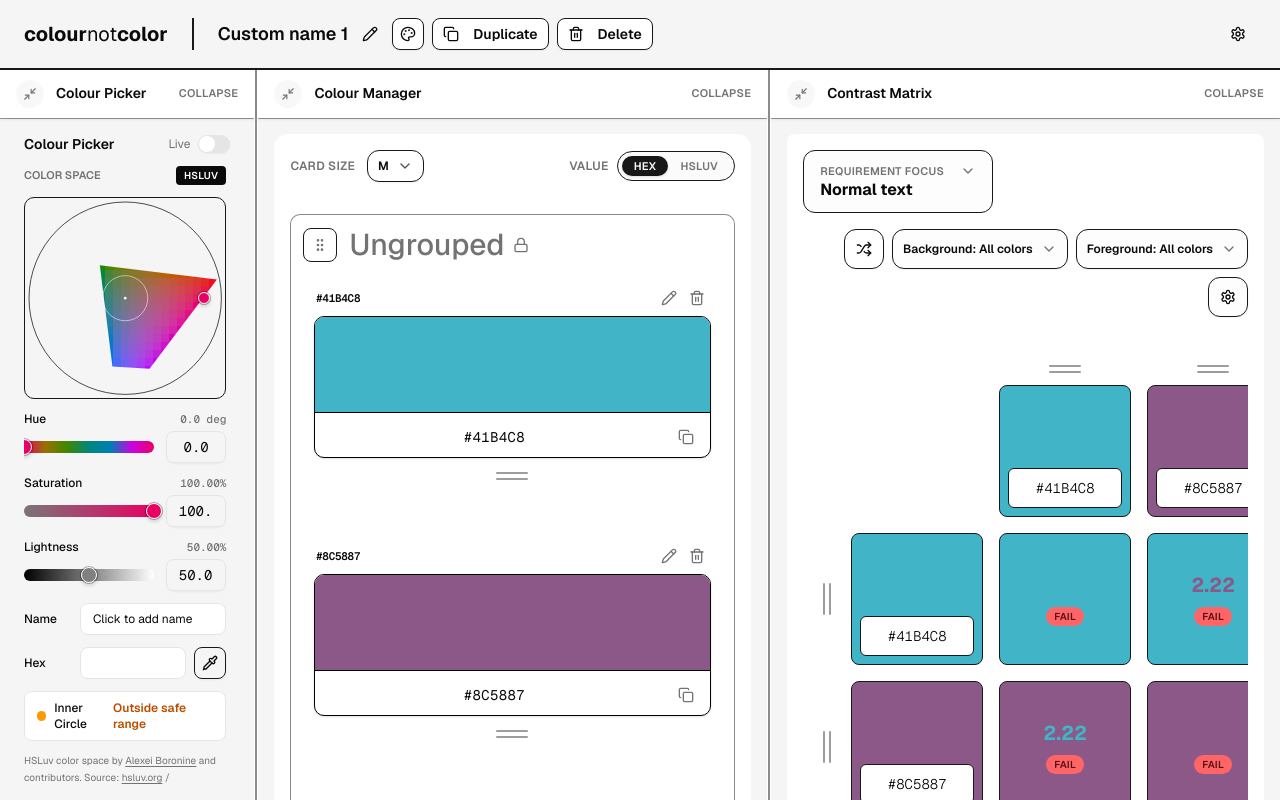
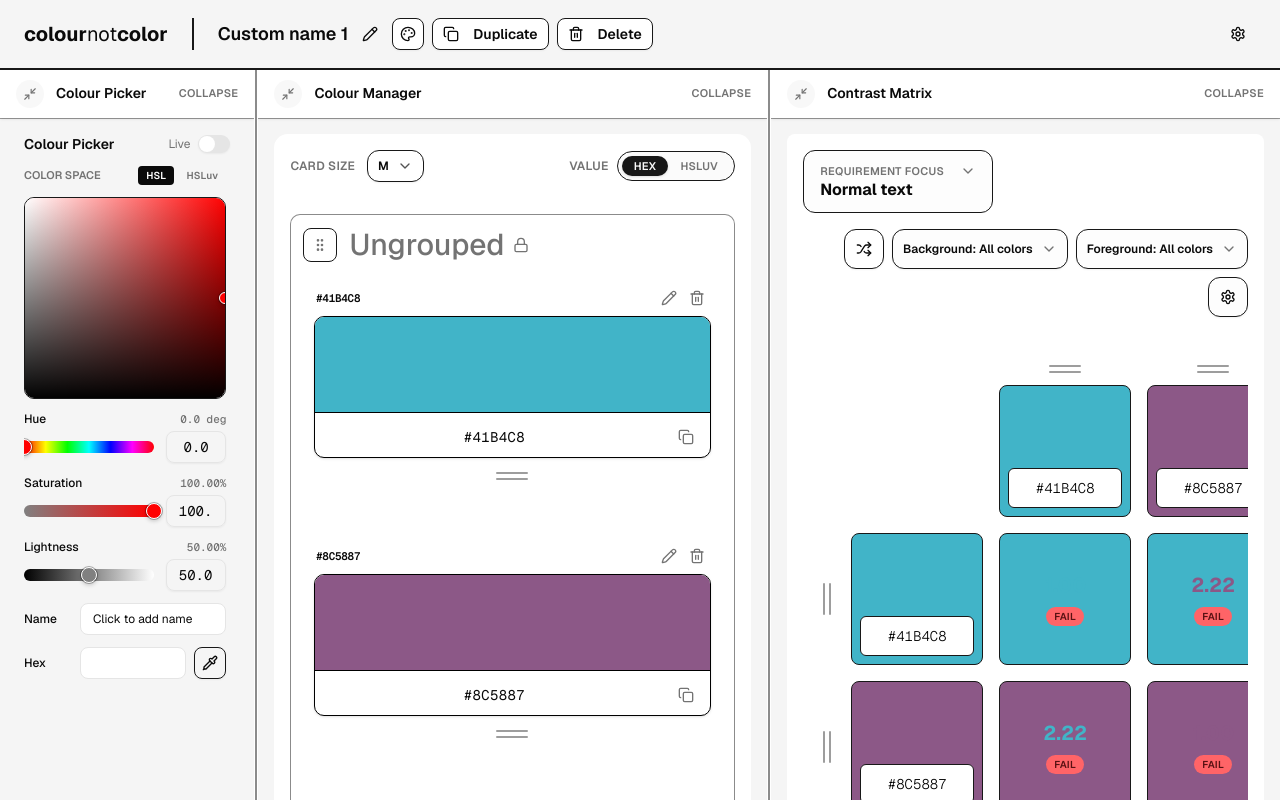
Before and after one commit to oldbugo/colournotcolor, a Next.js app: page / in a window 1280 px wide. Built offline with nearby package versions, Linux system fonts and the light colour scheme.

Commit message:
Added back HSL colour space as the default

```diff
--- a/components/palette-manager.tsx
+++ b/components/palette-manager.tsx
@@ -34,7 +34,7 @@ type PaletteManagerProps = {
   showPaletteList?: boolean
 }
 
-type ColorMode = "hsluv"
+type ColorMode = "hsl" | "hsluv"
 type PlaneAxis = "h" | "s" | "l"
 
 type PlanePoint = {
@@ -61,6 +61,10 @@ const HSLUV_PLANE_PADDING_PX = 8
 const HSLUV_TEXTURE_SIZE = 400
 const HSLUV_TEXTURE_BLOCK_SIZE = 8
 const HSLUV_LIGHTNESS_EPSILON = 0.00000001
+const COLOR_MODE_OPTIONS: Array<{ key: ColorMode; label: string }> = [
+  { key: "hsl", label: "HSL" },
+  { key: "hsluv", label: "HSLuv" },
+]
 
 const PICKER_HEIGHTS_STORAGE_KEY = "palette-picker-heights-v1"
 
@@ -126,7 +130,7 @@ export function PaletteManager({
   const [preservedHue, setPreservedHue] = useState(0)
   const [hexValue, setHexValue] = useState("")
   const [customName, setCustomName] = useState("")
-  const colorMode: ColorMode = "hsluv"
+  const [colorMode, setColorMode] = useState<ColorMode>("hsl")
 
   const [isEditingHex, setIsEditingHex] = useState(false)
   const [isEditingName, setIsEditingName] = useState(false)
@@ -147,6 +151,7 @@ export function PaletteManager({
   const frozenEditingColorRef = useRef<EditingColor | null>(null)
   const lastEmittedColorRef = useRef<string | null>(null)
   const lastEmittedChannelsRef = useRef<Hsluv | null>(null)
+  const lastEmittedModeRef = useRef<ColorMode>(colorMode)
   const throttledColorRef = useRef<string | null>(null)
   const throttleTimeoutRef = useRef<ReturnType<typeof setTimeout> | null>(null)
   const LIVE_EMIT_THROTTLE_MS = 32
@@ -155,8 +160,9 @@ export function PaletteManager({
     (colorString: string) => {
       onColorChange(colorString)
       lastEmittedColorRef.current = colorString
+      lastEmittedModeRef.current = colorMode
     },
-    [onColorChange],
+    [colorMode, onColorChange],
   )
 
   const flushThrottledColor = useCallback(() => {
@@ -204,7 +210,7 @@ export function PaletteManager({
       setLightness(clamped.l)
       lastEmittedChannelsRef.current = clamped
 
-      const newHex = channelsToHexByMode(clamped).toUpperCase()
+      const newHex = channelsToHexByMode(clamped, colorMode).toUpperCase()
       setHexValue(newHex)
 
       if (mode === "silent") {
@@ -221,7 +227,7 @@ export function PaletteManager({
         pendingColorRef.current = fullColor
       }
     },
-    [customName, liveUpdate, queueColorEmit],
+    [colorMode, customName, liveUpdate, queueColorEmit],
   )
 
   useEffect(() => {
@@ -262,8 +268,14 @@ export function PaletteManager({
     }
   }, [])
 
-  const activePlaneMode: PlaneAxis = "l"
-  const pickerGeometry = useMemo(() => getPickerGeometry(lightness), [lightness])
+  const activePlaneMode: PlaneAxis = colorMode === "hsl" ? "h" : "l"
+  const pickerGeometry = useMemo(
+    () =>
+      colorMode === "hsl"
+        ? { lines: [], vertices: [], angles: [], outerCircleRadius: 0, innerCircleRadius: 0 }
+        : getPickerGeometry(lightness),
+    [colorMode, lightness],
+  )
   const pickerScale = useMemo(
     () => getPickerScale(pickerGeometry, HSLUV_TEXTURE_SIZE, HSLUV_TEXTURE_SIZE),
     [pickerGeometry],
@@ -277,6 +289,21 @@ export function PaletteManager({
       const x = Math.max(0, Math.min(e.clientX - rect.left, rect.width))
       const y = Math.max(0, Math.min(e.clientY - rect.top, rect.height))
       if (rect.width === 0 || rect.height === 0) {
+        return
+      }
+
+      if (colorMode === "hsl") {
+        const ratioX = x / rect.width
+        const ratioY = y / rect.height
+        const nextChannels: Hsluv = {
+          h: hue,
+          s: ratioToValue("s", ratioX),
+          l: ratioToValue("l", 1 - ratioY),
+        }
+        if (nextChannels.s > 0) {
+          setPreservedHue(nextChannels.h)
+        }
+        updateColorFromChannels(nextChannels)
         return
       }
 
@@ -302,7 +329,7 @@ export function PaletteManager({
       }
       updateColorFromChannels(nextChannels)
     },
-    [lightness, pickerGeometry, preservedHue, updateColorFromChannels],
+    [colorMode, hue, lightness, pickerGeometry, preservedHue, updateColorFromChannels],
   )
 
   const updateSliderFromEvent = useCallback(
@@ -357,8 +384,9 @@ export function PaletteManager({
       setCustomName(name)
       const reuseStored =
         lastEmittedColorRef.current === activeEditing.legacyValue &&
+        lastEmittedModeRef.current === colorMode &&
         lastEmittedChannelsRef.current
-      const channels = reuseStored ? lastEmittedChannelsRef.current! : hexToChannelsByMode(hex)
+      const channels = reuseStored ? lastEmittedChannelsRef.current! : hexToChannelsByMode(hex, colorMode)
       setHue(channels.h)
       setSaturation(channels.s)
       setLightness(channels.l)
@@ -381,7 +409,7 @@ export function PaletteManager({
     }
 
     applyEditingColor()
-  }, [draggingSlider, editingColor, debugFreezePopup, isDraggingPlane])
+  }, [colorMode, draggingSlider, editingColor, debugFreezePopup, isDraggingPlane])
 
 
   useEffect(() => {
@@ -439,7 +467,7 @@ export function PaletteManager({
       }
       return next
     })
-  }, [activePaletteId, editingColor, hasCustomPickerHeight, isPickerExpanded, showPaletteList, sidebarWidth])
+  }, [activePaletteId, colorMode, editingColor, hasCustomPickerHeight, isPickerExpanded, showPaletteList, sidebarWidth])
 
   useEffect(() => {
     if (!showPaletteList) {
@@ -550,7 +578,7 @@ export function PaletteManager({
   const handleHexSave = () => {
     const hex = tempHexValue.startsWith("#") ? tempHexValue : `#${tempHexValue}`
     if (/^#[0-9A-F]{6}$/i.test(hex)) {
-      const channels = hexToChannelsByMode(hex)
+      const channels = hexToChannelsByMode(hex, colorMode)
       if (channels.s > 0) {
         setPreservedHue(channels.h)
       }
@@ -667,13 +695,30 @@ export function PaletteManager({
       const eyeDropper = new window.EyeDropper()
       const result = await eyeDropper.open()
       const hex = result.sRGBHex.toUpperCase()
-      const channels = hexToChannelsByMode(hex)
+      const channels = hexToChannelsByMode(hex, colorMode)
       if (channels.s > 0) {
         setPreservedHue(channels.h)
       }
       updateColorFromChannels(channels, "immediate")
     } catch {
       // User cancelled
+    }
+  }
+
+  const handleColorModeChange = (nextMode: ColorMode) => {
+    if (nextMode === colorMode) {
+      return
+    }
+    setColorMode(nextMode)
+    if (!hexValue) {
+      return
+    }
+    const channels = hexToChannelsByMode(hexValue, nextMode)
+    setHue(channels.h)
+    setSaturation(channels.s)
+    setLightness(channels.l)
+    if (channels.s > 0) {
+      setPreservedHue(channels.h)
     }
   }
 
@@ -768,16 +813,23 @@ export function PaletteManager({
 
   const displayHue = saturation === 0 ? preservedHue : hue
   const isExtremeLightness =
-    lightness <= HSLUV_LIGHTNESS_EPSILON || lightness >= 100 - HSLUV_LIGHTNESS_EPSILON
+    colorMode === "hsluv" &&
+    (lightness <= HSLUV_LIGHTNESS_EPSILON || lightness >= 100 - HSLUV_LIGHTNESS_EPSILON)
 
   const currentColorHex = useMemo(
-    () => channelsToHexByMode({ h: hue, s: saturation, l: lightness }),
-    [hue, saturation, lightness],
+    () => channelsToHexByMode({ h: hue, s: saturation, l: lightness }, colorMode),
+    [colorMode, hue, saturation, lightness],
   )
 
   const planeSelection = useMemo(
-    () =>
-      mapHsluvSelectionToPlanePoint(
+    () => {
+      if (colorMode === "hsl") {
+        return {
+          xPercent: Math.max(0, Math.min(100, saturation)),
+          yPercent: Math.max(0, Math.min(100, 100 - lightness)),
+        }
+      }
+      return mapHsluvSelectionToPlanePoint(
         saturation > 0 ? hue : preservedHue,
         saturation,
         lightness,
@@ -785,12 +837,16 @@ export function PaletteManager({
         pickerScale,
         HSLUV_TEXTURE_SIZE,
         HSLUV_TEXTURE_SIZE,
-      ),
-    [hue, lightness, pickerGeometry, pickerScale, preservedHue, saturation],
+      )
+    },
+    [colorMode, hue, lightness, pickerGeometry, pickerScale, preservedHue, saturation],
   )
   const planeCursorX = planeSelection.xPercent
   const planeCursorY = planeSelection.yPercent
   const planeOverlay = useMemo(() => {
+    if (colorMode === "hsl") {
+      return null
+    }
     if (pickerGeometry.vertices.length === 0 || pickerGeometry.outerCircleRadius <= 0) {
       return null
     }
@@ -805,7 +861,7 @@ export function PaletteManager({
       innerRadiusPercent,
       outerRadiusPercent,
     }
-  }, [pickerGeometry, pickerScale])
+  }, [colorMode, pickerGeometry, pickerScale])
   const overlayStroke = lightness > 70 ? "rgba(0,0,0,0.7)" : "rgba(255,255,255,0.9)"
   const outerCircleStroke = "#000000"
   const selectedHueForSafety = saturation > 0 ? hue : preservedHue
@@ -860,6 +916,11 @@ export function PaletteManager({
         return
       }
 
+      context.clearRect(0, 0, canvas.width, canvas.height)
+      if (colorMode === "hsl") {
+        const gradientHue = saturation === 0 ? preservedHue : hue
+        drawHslPlaneTexture(context, pixelWidth, pixelHeight, gradientHue)
+      } else {
         const textureCanvas = generatePlaneTexture(
           colorMode,
           activePlaneMode,
@@ -868,9 +929,9 @@ export function PaletteManager({
           pixelWidth,
           pixelHeight,
         )
-      context.clearRect(0, 0, canvas.width, canvas.height)
         if (textureCanvas) {
           context.drawImage(textureCanvas, 0, 0)
+        }
       }
     }
 
@@ -880,7 +941,7 @@ export function PaletteManager({
       cancelled = true
       window.cancelAnimationFrame(frameId)
     }
-  }, [activePlaneMode, colorMode, isExtremeLightness, lightness, pickerGeometry, sidebarWidth])
+  }, [activePlaneMode, colorMode, hue, isExtremeLightness, lightness, pickerGeometry, preservedHue, sidebarWidth, saturation])
 
   useEffect(() => {
     return () => {
@@ -898,26 +959,26 @@ export function PaletteManager({
     const hueStopsNumbers = [0, 60, 120, 180, 240, 300, 360]
     const hueSegments = hueStopsNumbers
       .map((stop, index) => {
-        const color = channelsToHexByMode({ h: stop, s: 100, l: 50 })
+        const color = channelsToHexByMode({ h: stop, s: 100, l: 50 }, colorMode)
         const percentage = (index / (hueStopsNumbers.length - 1)) * 100
         return `${color} ${percentage}%`
       })
       .join(", ")
 
-    const saturationStart = channelsToHexByMode({ h: hue, s: 0, l: lightness })
-    const saturationEnd = channelsToHexByMode({ h: hue, s: 100, l: lightness })
-    const lightnessStart = channelsToHexByMode({ h: hue, s: saturation, l: 0 })
-    const lightnessEnd = channelsToHexByMode({ h: hue, s: saturation, l: 100 })
+    const saturationStart = channelsToHexByMode({ h: hue, s: 0, l: lightness }, colorMode)
+    const saturationEnd = channelsToHexByMode({ h: hue, s: 100, l: lightness }, colorMode)
+    const lightnessStart = channelsToHexByMode({ h: hue, s: saturation, l: 0 }, colorMode)
+    const lightnessEnd = channelsToHexByMode({ h: hue, s: saturation, l: 100 }, colorMode)
 
     return {
       h: `linear-gradient(to right, ${hueSegments})`,
       s: `linear-gradient(to right, ${saturationStart}, ${saturationEnd})`,
       l: `linear-gradient(to right, ${lightnessStart}, ${lightnessEnd})`,
     }
-  }, [hue, lightness, saturation])
+  }, [colorMode, hue, lightness, saturation])
 
   const sliderHandleColors: Record<PlaneAxis, string> = {
-    h: channelsToHexByMode({ h: displayHue, s: 100, l: 50 }),
+    h: channelsToHexByMode({ h: displayHue, s: 100, l: 50 }, colorMode),
     s: currentColorHex,
     l: `hsl(0 0% ${Math.max(0, Math.min(100, lightness))}%)`,
   }
@@ -1093,7 +1154,23 @@ export function PaletteManager({
             <div className="space-y-3 pb-2">
               <div className="flex items-center justify-between text-[11px] font-semibold uppercase text-muted-foreground">
                 <span>Color Space</span>
-                <span className="rounded bg-foreground px-2 py-0.5 text-[10px] tracking-wide text-background">HSLuv</span>
+                <div className="flex gap-1">
+                  {COLOR_MODE_OPTIONS.map(({ key, label }) => (
+                    <button
+                      key={key}
+                      type="button"
+                      onClick={() => handleColorModeChange(key)}
+                      className={cn(
+                        "rounded px-2 py-0.5 text-[10px] tracking-wide transition",
+                        colorMode === key
+                          ? "bg-foreground text-background"
+                          : "text-muted-foreground hover:text-foreground",
+                      )}
+                    >
+                      {label}
+                    </button>
+                  ))}
+                </div>
               </div>
 
               <div
@@ -1276,6 +1353,7 @@ export function PaletteManager({
                   </Button>
                 )}
               </div>
+              {colorMode === "hsluv" && (
                 <div className="flex items-center justify-between rounded-md border border-input bg-background px-3 py-2">
                   <div className="flex items-center gap-2">
                     <span
@@ -1303,6 +1381,8 @@ export function PaletteManager({
                     {chromaSafetyText}
                   </span>
                 </div>
+              )}
+              {colorMode === "hsluv" && (
                 <p className="text-[10px] leading-relaxed text-muted-foreground">
                   HSLuv color space by{" "}
                   <a
@@ -1333,6 +1413,7 @@ export function PaletteManager({
                   </a>
                   .
                 </p>
+              )}
 
             </div>
           ) : (
@@ -1346,18 +1427,40 @@ export function PaletteManager({
   )
 }
 
-function hexToChannelsByMode(hex: string): Hsluv {
+function hexToChannelsByMode(hex: string, mode: ColorMode): Hsluv {
+  if (mode === "hsl") {
+    const { h, s, l } = hexToHSL(hex)
+    return clampHsluv({ h, s, l })
+  }
   const [h, s, l] = hexToHsluv(hex)
   return clampHsluv({ h, s, l })
 }
 
-function channelsToHexByMode(channels: Hsluv): string {
+function channelsToHexByMode(channels: Hsluv, mode: ColorMode): string {
   const clamped = clampHsluv(channels)
+  if (mode === "hsl") {
+    return hslToHex(clamped.h, clamped.s, clamped.l).toUpperCase()
+  }
   return hsluvToHex(clamped.h, clamped.s, clamped.l).toUpperCase()
 }
 
 const ratioToValue = (axis: PlaneAxis, ratio: number) => (axis === "h" ? ratio * 360 : ratio * 100)
 const valueToRatio = (axis: PlaneAxis, value: number) => (axis === "h" ? value / 360 : value / 100)
+
+function drawHslPlaneTexture(ctx: CanvasRenderingContext2D, width: number, height: number, hue: number) {
+  const normalizedHue = ((hue % 360) + 360) % 360
+  const saturationGradient = ctx.createLinearGradient(0, 0, width, 0)
+  saturationGradient.addColorStop(0, "#ffffff")
+  saturationGradient.addColorStop(1, `hsl(${normalizedHue}, 100%, 50%)`)
+  ctx.fillStyle = saturationGradient
+  ctx.fillRect(0, 0, width, height)
+
+  const lightnessGradient = ctx.createLinearGradient(0, 0, 0, height)
+  lightnessGradient.addColorStop(0, "rgba(0,0,0,0)")
+  lightnessGradient.addColorStop(1, "rgba(0,0,0,1)")
+  ctx.fillStyle = lightnessGradient
+  ctx.fillRect(0, 0, width, height)
+}
 
 function generatePlaneTexture(
   mode: ColorMode,
@@ -1430,6 +1533,85 @@ function generatePlaneTexture(
   return canvas
 }
 
+function hexToHSL(hex: string): { h: number; s: number; l: number } {
+  const result = /^#?([a-f\d]{2})([a-f\d]{2})([a-f\d]{2})$/i.exec(hex)
+  if (!result) return { h: 0, s: 0, l: 0 }
+
+  const r = Number.parseInt(result[1], 16) / 255
+  const g = Number.parseInt(result[2], 16) / 255
+  const b = Number.parseInt(result[3], 16) / 255
+
+  const max = Math.max(r, g, b)
+  const min = Math.min(r, g, b)
+  const l = (max + min) / 2
+
+  if (max === min) {
+    return { h: 0, s: 0, l: l * 100 }
+  }
+
+  const d = max - min
+  const s = l > 0.5 ? d / (2 - max - min) : d / (max + min)
+  let h = 0
+  switch (max) {
+    case r:
+      h = (g - b) / d + (g < b ? 6 : 0)
+      break
+    case g:
+      h = (b - r) / d + 2
+      break
+    default:
+      h = (r - g) / d + 4
+      break
+  }
+
+  return {
+    h: (h / 6) * 360,
+    s: s * 100,
+    l: l * 100,
+  }
+}
+
+function hslToHex(h: number, s: number, l: number): string {
+  const normalizedHue = ((h % 360) + 360) % 360
+  const normalizedS = Math.max(0, Math.min(100, s)) / 100
+  const normalizedL = Math.max(0, Math.min(100, l)) / 100
+
+  const c = (1 - Math.abs(2 * normalizedL - 1)) * normalizedS
+  const x = c * (1 - Math.abs(((normalizedHue / 60) % 2) - 1))
+  const m = normalizedL - c / 2
+  let r = 0
+  let g = 0
+  let b = 0
+
+  if (normalizedHue < 60) {
+    r = c
+    g = x
+  } else if (normalizedHue < 120) {
+    r = x
+    g = c
+  } else if (normalizedHue < 180) {
+    g = c
+    b = x
+  } else if (normalizedHue < 240) {
+    g = x
+    b = c
+  } else if (normalizedHue < 300) {
+    r = x
+    b = c
+  } else {
+    r = c
+    b = x
+  }
+
+  const toHex = (n: number) => {
+    const channel = Math.round((n + m) * 255)
+    const hex = channel.toString(16)
+    return hex.length === 1 ? `0${hex}` : hex
+  }
+
+  return `#${toHex(r)}${toHex(g)}${toHex(b)}`
+}
+
 function normalizeHueDegrees(value: number): number {
   const wrapped = value % 360
   return wrapped < 0 ? wrapped + 360 : wrapped
```
Lines whose indentation alone changed are shown as unchanged.
